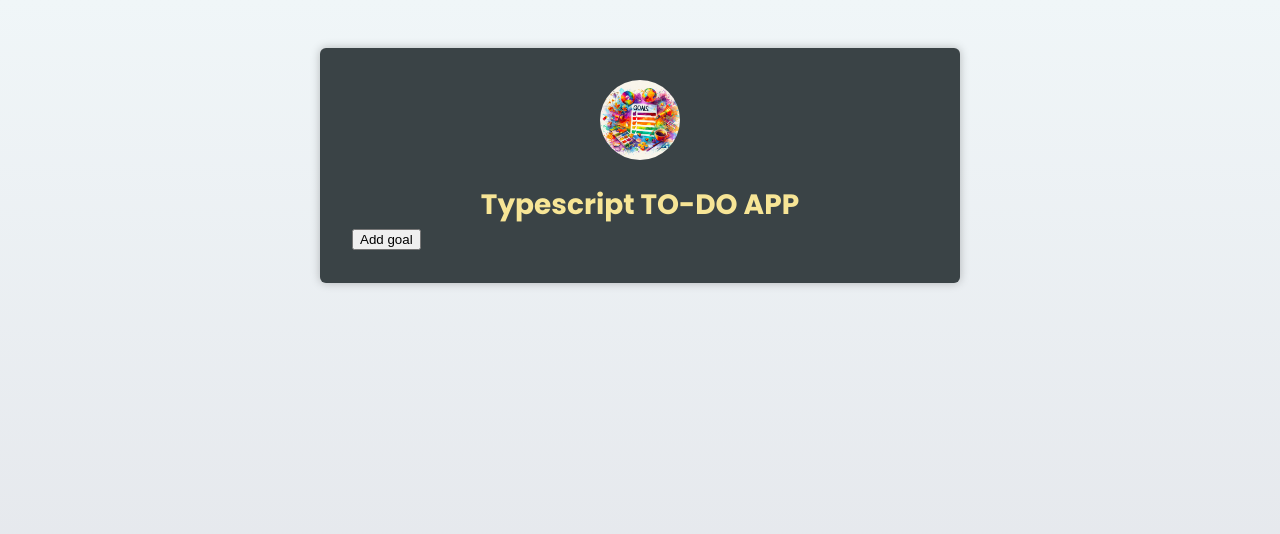
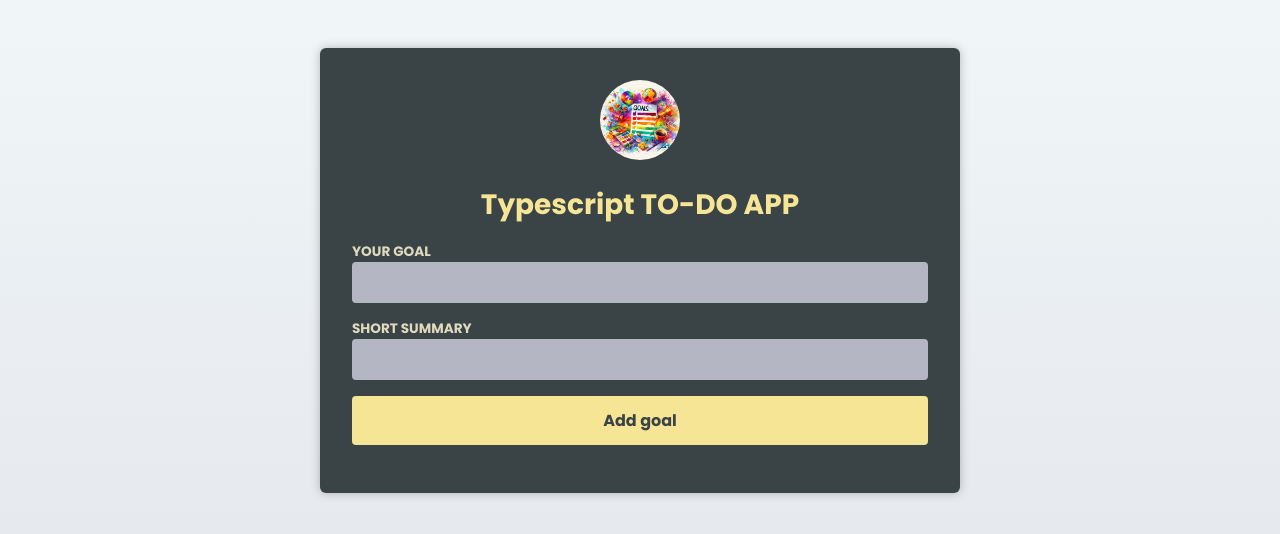
Before and after one commit to kszys90/to-do-app-typescript, a React (Create React App) app: page / in a window 1280 px wide. Shown: the top 534 px of the page. Built offline with nearby package versions, Linux system fonts and the light colour scheme.

Commit message:
NewGoal and form handling completed

```diff
--- a/src/App.tsx
+++ b/src/App.tsx
@@ -2,6 +2,7 @@ import React from 'react'
 import { Header } from './components/Header'
 import goalsImg from './assets/goals.jpg'
 import { CourseGoalList } from './components/CourseGoalList'
+import { NewGoal } from './components/NewGoal'
 
 export type CourseGoal = {
   title: string
@@ -11,10 +12,10 @@ export type CourseGoal = {
 
 function App() {
   const [goals, setGoals] = React.useState<CourseGoal[]>([])
-  const handleAddGoal = () => {
+  const handleAddGoal = (goal: string, summary: string) => {
     const newGoal: CourseGoal = {
-      title: 'string',
-      description: 'string',
+      title: goal,
+      description: summary,
       id: Math.random()
     }
     setGoals((prevState) => {
@@ -32,7 +33,7 @@ function App() {
       <Header image={{ src: goalsImg, alt: 'a list of goals' }}>
         <h1>Typescript TO-DO APP</h1>
       </ Header>
-      <button onClick={handleAddGoal}>Add goal</button>
+      <NewGoal onAddGoal={handleAddGoal} />
       <CourseGoalList goalsList={goals} handleDeleteGoal={handleDeleteGoal} />
     </main >
   )
--- a/src/components/NewGoal.tsx
+++ b/src/components/NewGoal.tsx
@@ -1,19 +1,29 @@
+import React from "react"
 import { type FormEvent } from "react"
 
-export const NewGoal = () => {
-    const handleSubmit = (e: FormEvent) => {
+type NewGoalProp = {
+    onAddGoal: (goal: string, summary: string) => void
+}
+
+export const NewGoal = ({ onAddGoal }: NewGoalProp) => {
+    const goal = React.useRef<HTMLInputElement>(null)
+    const summary = React.useRef<HTMLInputElement>(null)
+    const handleSubmit = (e: FormEvent<HTMLFormElement>) => {
         e.preventDefault()
-
+        const enteredGoal = goal.current!.value
+        const enteredSummanry = summary.current!.value
+        e.currentTarget.reset()
+        onAddGoal(enteredGoal, enteredSummanry)
     }
     return (
         <form onSubmit={handleSubmit}>
             <p>
-                <label>Your goal</label>
-                <input id="goal" type="text" />
+                <label htmlFor="goal">Your goal</label>
+                <input id="goal" type="text" ref={goal} />
             </p>
             <p>
-                <label>Short summary</label>
-                <input id="summary" type="text" />
+                <label htmlFor="summary">Short summary</label>
+                <input id="summary" type="text" ref={summary} />
             </p>
             <p>
                 <button>Add goal</button>
```
